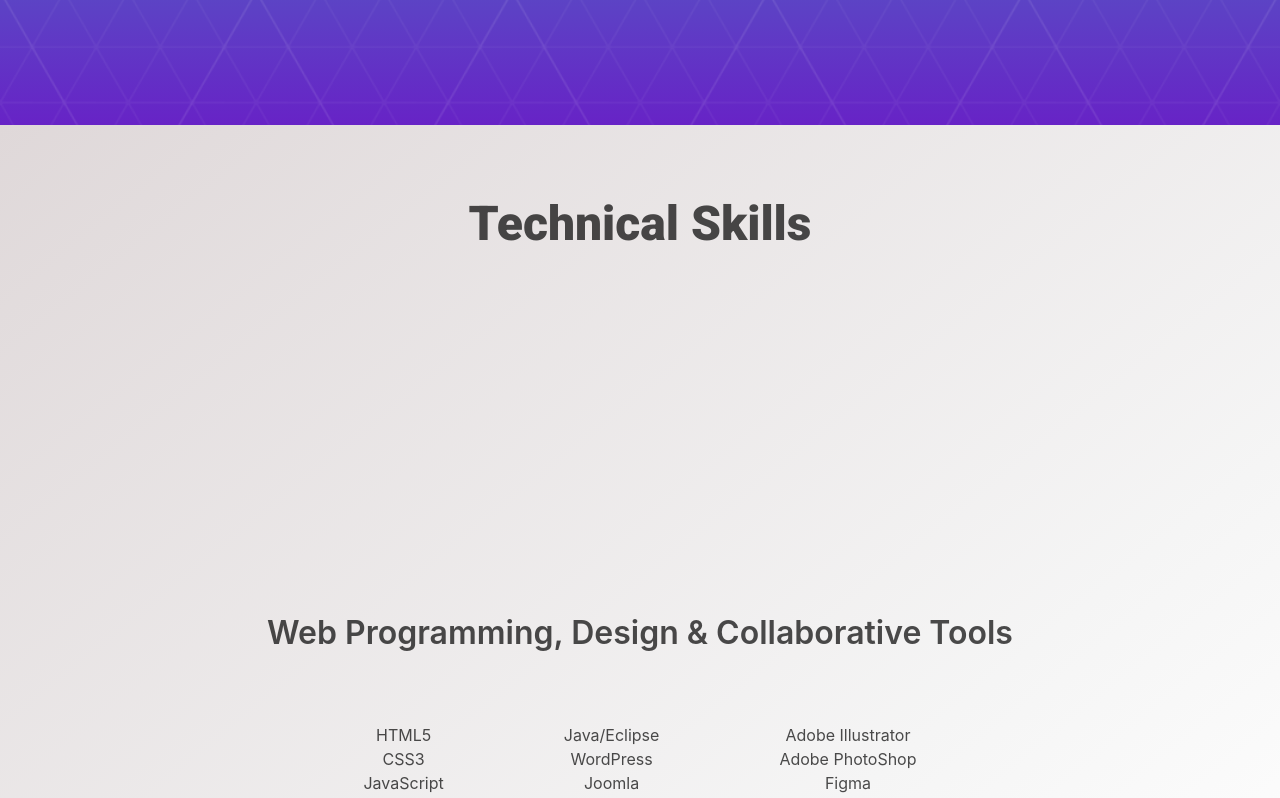
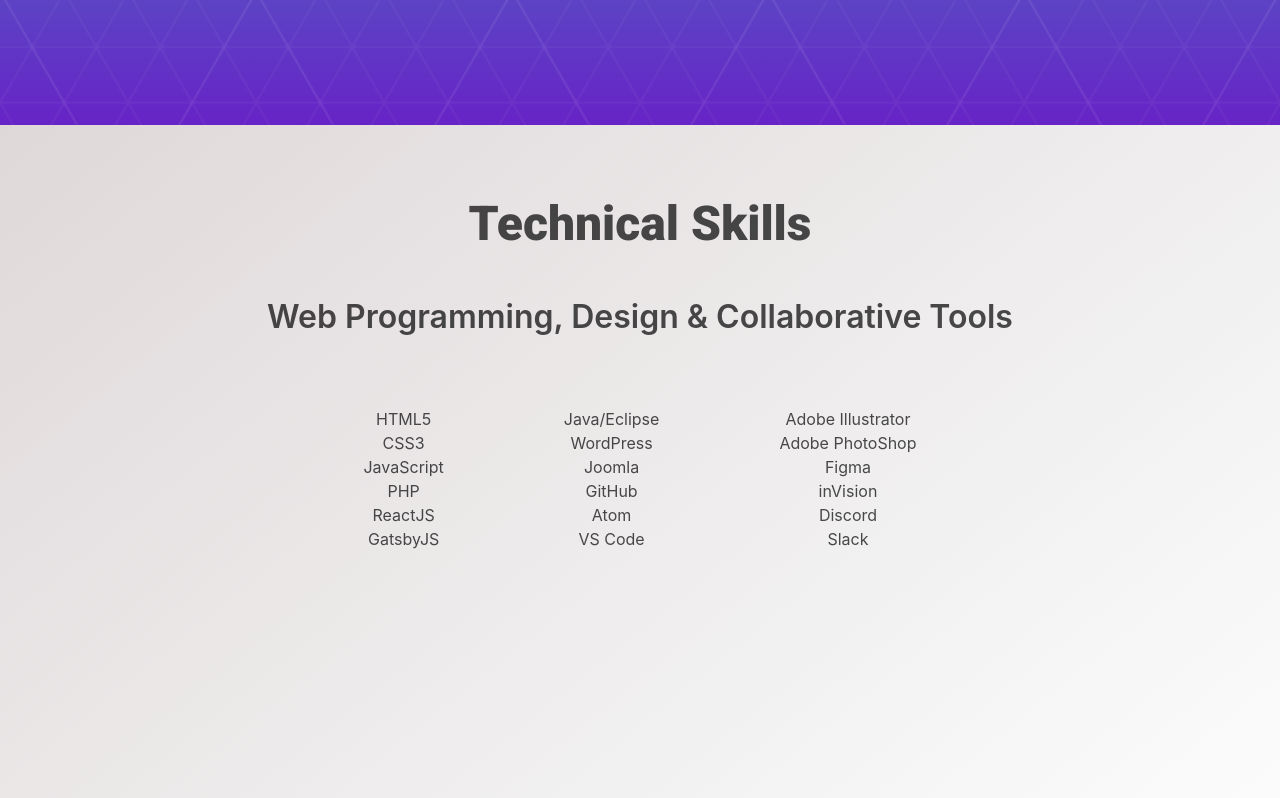
Before and after one commit to tyebanks/react-portfolio, a React (Create React App) app: page / in a window 1280 px wide. Shown: the part 740-1538 px from the top of the page. Built offline with nearby package versions, Linux system fonts and the light colour scheme.

Commit message:
centering container on the technical skills page

```diff
--- a/src/sections/Skills.js
+++ b/src/sections/Skills.js
@@ -7,10 +7,11 @@
  let heading =  "Technical Skills";
     return (
         <div className="hero is-light is-bold Skills-Container">
+        <div className= "has-text-centered-touch">
             <div className="columns is-centered mt-6 py-5">
                 <h1 id="skills" className="has-text-centered title is-1">{heading}</h1>
             </div>
-            <header className="is-mobile is-table is-desktop">
+            <header className="is-mobile is-tablet">
             <div className="has-text-centered"><List title="Web Programming, Design & Collaborative Tools"/></div>
             <div className="level-item has-text-centered">
 
@@ -19,6 +20,7 @@
                 <List text1="Adobe Illustrator" text2="Adobe PhotoShop" text3="Figma" text4="inVision" text5="Discord" text6="Slack"/>
             </div>
             </header>
+        </div>
     </div>
   );
     }
```
